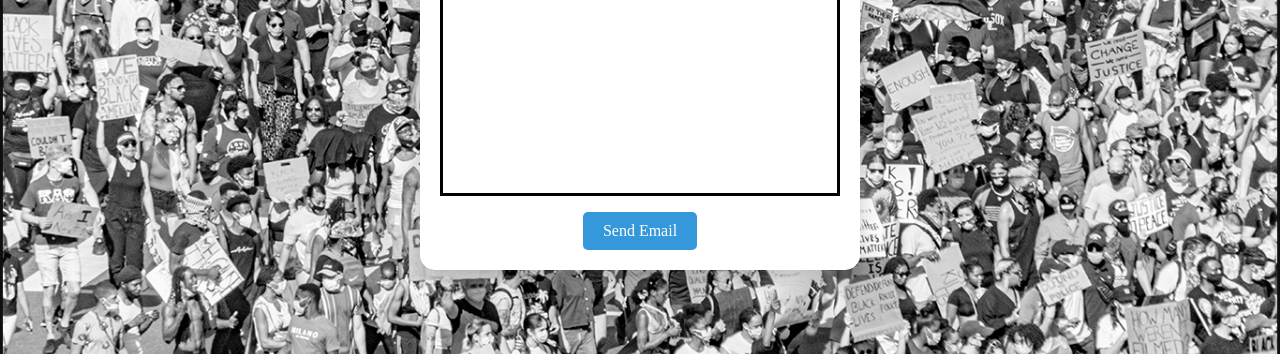
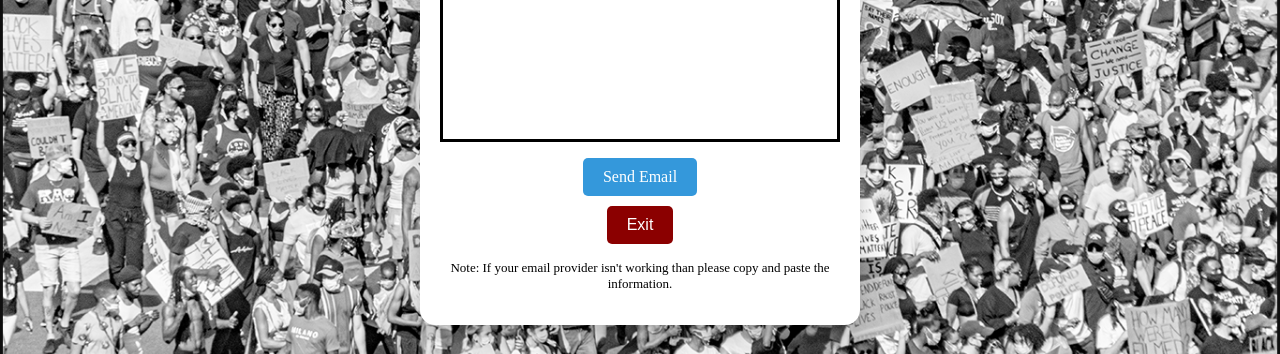
Before and after one commit to Sudiptto/CivicConnect, a Flask app: page /email in a window 1280 px wide. Shown: the part 446-800 px from the top of the page. Run offline with Flask 3, Linux system fonts and the light colour scheme; the visitor is signed in with stand-in values (Sample User, id 1); parts of the project's set-up code (start-up, migrations or seed data) failed here and were passed over.

Commit message:
email system working

```diff
--- a/main.py
+++ b/main.py
@@ -1,10 +1,27 @@
 from flask import Flask, render_template, request, flash, redirect, url_for, session
+from flask_mail import Mail, Message
+import secrets
 from passwords import *
 from allZipcode import *
 from analysis import *
 from prompts import *
+
+# initilize everything
 app = Flask(__name__)
 app.config['SECRET_KEY'] = secret
+mail = Mail(app)
+
+# Configure Flask-Mail settings
+app.config["MAIL_SERVER"] = 'smtp.gmail.com'
+app.config["MAIL_PORT"] = 465
+app.config["MAIL_USE_TLS"] = False
+app.config["MAIL_USE_SSL"] = True
+app.config["MAIL_USERNAME"] = emailName
+app.config["MAIL_PASSWORD"] = emailPassword
+app.config["MAIL_DEFAULT_SENDER"] = 'your_email@example.com'
+mail.init_app(app)
+token_data = {}
+
 
 @app.route('/', methods=['GET', 'POST'])
 def home():
@@ -84,7 +101,7 @@
         session['causeSubject'] = causeSubject
         return redirect(url_for('email'))
 
-    return render_template('causes.html', firstName = first_name, nameList = nameList, emailList = emailList)
+    return render_template('causes.html', firstName = first_name, nameList = nameList, emailList = emailList, allPrompts = allPrompts)
 
 
 # works
@@ -110,17 +127,109 @@
     return render_template('email.html', emailList=emailList, firstName = first_name, subject=subject, prompt=prompt)
 
 # THIS PAGE -> Users can add / update their queries
-@app.route('/queries')
+@app.route('/queries', methods=['POST', 'GET'])
 def queries():
     if not session.get('valid_zip_state'):
         errorMessage = 'Incomplete'
         return render_template('error.html', errorMessage=errorMessage)
+
+    if request.method == 'POST':
+        selectOption = request.form['emailReason']
+        email = request.form['email']
+        promptCritique = request.form['critique']
+
+
+        # verify if the email address is valid
+        # Generate a unique token
+        verification_token = secrets.token_hex(16)
+
+        # Store the token and associated data in the dictionary
+        token_data[verification_token] = {
+            'email': email,
+            'selectOption': selectOption,
+            'promptCritique': promptCritique
+        }
+
+        # Redirect to the route responsible for sending the email
+        return redirect(url_for('send_verification_email_route', email=email, token=verification_token))
+
 
     first_name = session.get('first_name')
     return render_template('queries.html', firstName=first_name)
 
 
 
+
+# EXIT ROUTE -> WORKS
+@app.route('/exit', methods=['POST'])
+def exit():
+    if request.method == 'POST':
+        session.clear()
+        return redirect(url_for('home'))
+    return redirect(url_for('home'))
+
+
+# VERIFY EMAIL
+@app.route('/generate_token_and_send_email', methods=['POST'])
+def generate_token_and_send_email():
+    if request.method == 'POST':
+        # Access form data
+        email = request.form['email']
+        selectOption = request.form['emailReason']
+        promptCritique = request.form['critique']
+        # Generate a unique token
+        verification_token = secrets.token_hex(16)
+
+        # Store the token and associated data in the dictionary
+        token_data[verification_token] = {
+            'email': email,
+            'selectOption': selectOption,
+            'promptCritique': promptCritique
+        }
+
+        # Redirect to the route responsible for sending the email
+        return redirect(url_for('send_verification_email_route', email=email, token=verification_token))
+
+
+@app.route('/send_verification_email/<email>/<token>', methods=['GET'])
+def send_verification_email_route(email, token):
+    verification_data = token_data.get(token, {})
+    optionChosen = verification_data.get('selectOption')
+    promptCritique = verification_data.get('promptCritique')
+    send_verification_email(email, token, optionChosen, promptCritique)
+    flash('Verification link sent to your email.', category='info')
+
+    return redirect(url_for('home'))
+
+
+# NOTE ADD THE USER PROMPTS HERE
+def send_verification_email(email, token, optionChosen, promptCritique):
+    subject = 'Verify Your Email for Query'
+    verification_link = url_for('verify_email', token=token, _external=True)
+
+    body = f'Click the following link to verify your email: {verification_link} <br> <b>Here is your inputs:</b> <br> <p>Option chosen: {optionChosen} <br> {promptCritique} '
+
+    msg = Message(subject, recipients=[email], html=body)
+    mail.send(msg)
+
+
+@app.route('/verify_email/<token>', methods=['GET'])
+def verify_email(token):
+    # Check if the token is in the dictionary
+    if token in token_data:
+        # Retrieve data associated with the token
+        data = token_data.pop(token)
+
+        # Set a session variable to indicate email verification
+        session['email_verified'] = True
+        session['email'] = data['email']
+
+        flash('Email verified.', category='success')
+    else:
+        flash('Invalid or expired verification link.', category='error')
+
+    return redirect(url_for('home'))
+
 if __name__ == '__main__':
     #app.run(host=ip, port=5500, debug=True) #-> for local testing
     app.run(debug=True)
--- a/prompts.py
+++ b/prompts.py
@@ -7,6 +7,7 @@
 racial_redlining = "Filler text: Lorem ipsum dolor sit amet, consectetur adipiscing elit."
 poverty = "Filler text: Lorem ipsum dolor sit amet, consectetur adipiscing elit."
 
+allPrompts = [environmental_protection, free_palestine, racial_redlining, poverty]
 
 # function for all the PROMPTS FROM SUBJECT
 
--- a/static/css/styles3.css
+++ b/static/css/styles3.css
@@ -162,17 +162,20 @@
     font-size: 16px; /* Set the font size */
     border: none; /* Remove default border */
     border-radius: 5px; /* Add border radius for a rounded appearance */
-    background-color: black; /* Set background color to black */
-    color: white; /* Set text color to white */
+    background-color: white; /* Set background color to black */
+    color: black; /* Set text color to white */
     cursor: pointer; /* Set cursor to pointer for better interaction */
+    border: solid;
+
   }
 
   /* Style the options within the select element */
   select option {
     font-size: 16px; /* Set font size for options */
-    background-color: black; /* Set background color to black */
-    color: white; /* Set text color to white */
+    background-color: white; /* Set background color to black */
+    color: black; /* Set text color to white */
     transition: background-color 0.3s, color 0.3s; /* Hover transition effects */
+    font-family: 'Times New Roman', serif;
   }
 
   /* Hover effect for options */
@@ -186,6 +189,7 @@
     resize: both;
     width: 100%;
     font-family: 'Times New Roman', serif;
+    font-size: 16px;
     border: solid;
   }
 
@@ -195,6 +199,7 @@
     height: 40px;
     border: solid;
     overflow-y: auto;
+
   }
 
   .subject{
@@ -232,3 +237,33 @@
   transform: scale(1.05); /* Increased size on hover */
   font-size: 18px; /* Increased font size on hover */
 }
+
+
+.exitButton{
+  display: inline-block;
+  padding: 10px 20px;
+  margin-top: 10px;
+  font-size: 16px;
+  text-align: center;
+  text-decoration: none;
+  background-color: darkred; /* Default button color */
+  color: #fff; /* Button text color */
+  border: none;
+  border-radius: 5px;
+  cursor: pointer;
+  transition: background-color 0.3s, transform 0.3s, font-size 0.3s; /* Hover transition effects */
+
+}
+
+.exitButton:hover {
+  background-color: darkred; /* Hovered button color */
+  transform: scale(1.05); /* Increased size on hover */
+  font-size: 18px; /* Increased font size on hover */
+}
+
+.emailForm{
+  width: 80%;
+  font-size: 18px;
+  font-family: 'Times New Roman', serif;
+  border: solid;
+}
--- a/templates/email.html
+++ b/templates/email.html
@@ -37,7 +37,12 @@
                     </p>
                 </div>
                 <!--SEND THE MAIL-->
-                <a href="mailto:{{ ', '.join(emailList) }}?subject={{subject}}&subject={{subject}}&body={{prompt}}" class="send-email-button">Send Email</a>
+                <a href="mailto:{{ ', '.join(emailList) }}?subject={{subject}}&subject={{subject}}&body={{prompt}}" class="send-email-button" action="/">Send Email</a>
+                <br>
+                <form method="POST" action="{{ url_for('exit') }}">
+                    <button class="exitButton" href="/exit">Exit</button>
+                </form>
+                <p style="color: black; font-size: small;">Note: If your email provider isn't working than please copy and paste the information.</p>
         </div>
       </div>
     </div>
```
Also changed, not shown: templates/causes.html (+5 -5 lines), templates/queries.html (+9 -7 lines).
